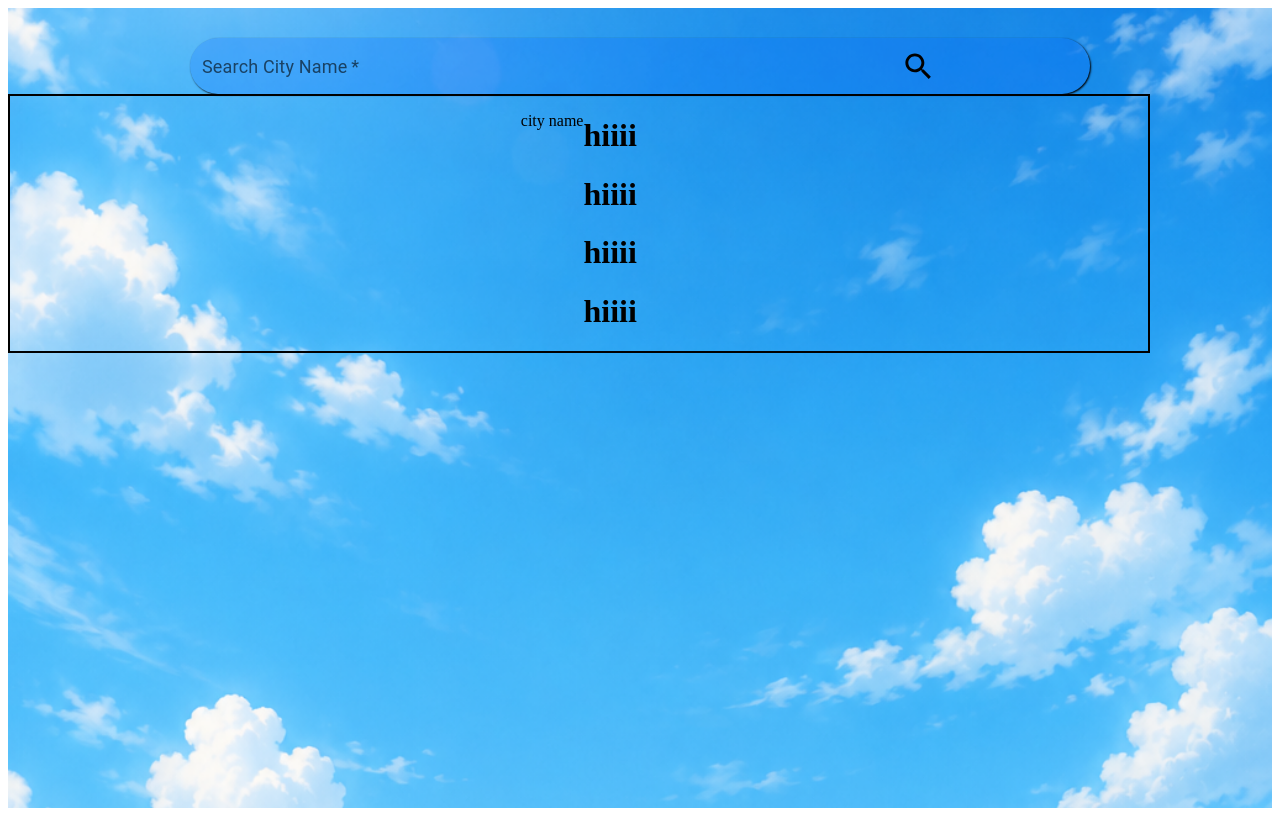
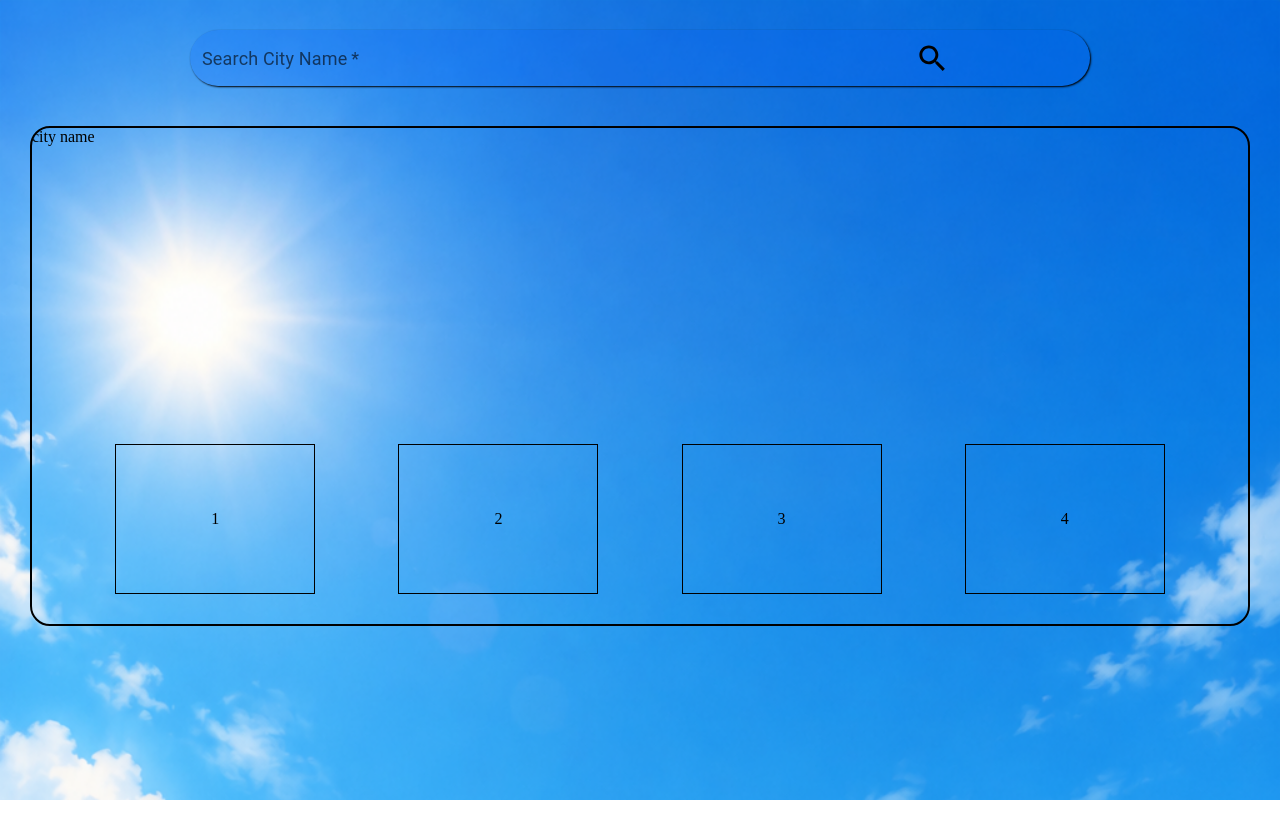
Before and after one commit to surbhisaini123/React, a React (Vite) app in the folder Mini-Project/: page / in a window 1280 px wide. Built offline with nearby package versions, Linux system fonts and the light colour scheme.

Commit message:
Weather App

```diff
--- a/Mini-Project/src/App.css
+++ b/Mini-Project/src/App.css
@@ -1,4 +1,5 @@
-/* .BG_IMG{
-  /* width: 100%;
-  background-image: url('./assets/backgroundImage.jpg'); */
-/* }  */
+*{
+    margin:0;
+    padding:0;
+    box-sizing:border-box;
+}
--- a/Mini-Project/src/Info.css
+++ b/Mini-Project/src/Info.css
@@ -1,7 +1,31 @@
 .info-box{
-    width: 90%;
-    height: auto;
+    height: 500px;
+   display: flex;
     justify-content: center;
+    border: 2px solid #000000;
+    margin:  30px;
+    margin-top: 40px;
+    border-radius: 20px;
+    background-size: cover;
+    overflow: hidden;
+    flex-direction: column;
+     justify-content: space-between;
+}
+.inner-info{
     display: flex;
-    border: 2px solid black;
+    margin-bottom: 30px;
+    justify-content: space-evenly;
+    align-items: center;
+
 }
+.inner-info div{
+display: flex;
+height: 150px;
+width: 200px;
+border: 1px solid black;
+ justify-content: center;
+    align-items: center;
+
+    margin: 0;
+
+}
--- a/Mini-Project/src/Information.jsx
+++ b/Mini-Project/src/Information.jsx
@@ -4,12 +4,14 @@ const Information = () => {
   return (
     <div>
       <div className='info-box'>
-        <p>city name</p>
-        <div>
- <h1>hiiii</h1>
-         <h1>hiiii</h1>
-          <h1>hiiii</h1>
-           <h1>hiiii</h1>
+        <div><p>city name</p></div>
+
+        <div className='inner-info'>
+          <div>1</div>
+          <div>2</div>
+          <div>3</div>
+          <div>4</div>
+
         </div>
 
 
--- a/Mini-Project/src/SearchBox.jsx
+++ b/Mini-Project/src/SearchBox.jsx
@@ -3,15 +3,38 @@ import './SearchBox.css'
 import Box from '@mui/material/Box';
 import TextField from '@mui/material/TextField';
 import SearchSharpIcon from '@mui/icons-material/SearchSharp';
+
 const SearchBox = () => {
-  let [city,setCity]=useState("")
+
+    let [city,setCity]=useState("")
+  const API_URL="https://api.openweathermap.org/data/2.5/weather"
+  const API_KEY="e399e3288771f55367522e9e99a77a59"
+
+  let getWeatherInfo= async()=>{
+   let response= await fetch(`${API_URL}?q=${city}&appid=${API_KEY}&units=metric`)
+  //  console.log(response);
+   let jsonResponse= await response.json()
+   console.log(jsonResponse);
+     let result={
+      temp: jsonResponse.main.temp,
+      tempMini: jsonResponse.main.temp_min,
+      tempMax: jsonResponse.main.temp_max,
+      humidity: jsonResponse.main.humidity,
+     }
+     console.log(result);
+
+  }
+
+
   let handleChange=(evt)=>{
      setCity(evt.target.value)
   }
+
   let handleSubmit=(evt)=>{
       evt.preventDefault()
       console.log(city);
       setCity("")
+      getWeatherInfo()
   }
   return (
     <div>
--- a/Mini-Project/src/WeatherApp.css
+++ b/Mini-Project/src/WeatherApp.css
@@ -1,9 +1,9 @@
  .BG_IMG {
   background-image: url('./assets/94cf5124-2ec2-4e1b-8063-d227709db6bd.png');
   width: 100%;
-   height: 100vh;
+   min-height: 100vh;
    background-repeat: no-repeat;
-   background-position: center;
+   /* background-position: center; */
    background-size: cover;
 
  }
```
